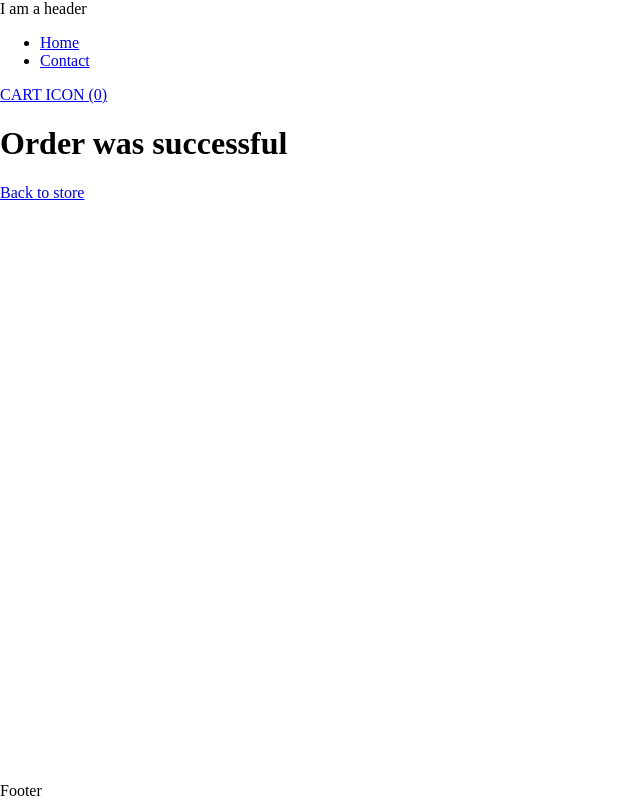
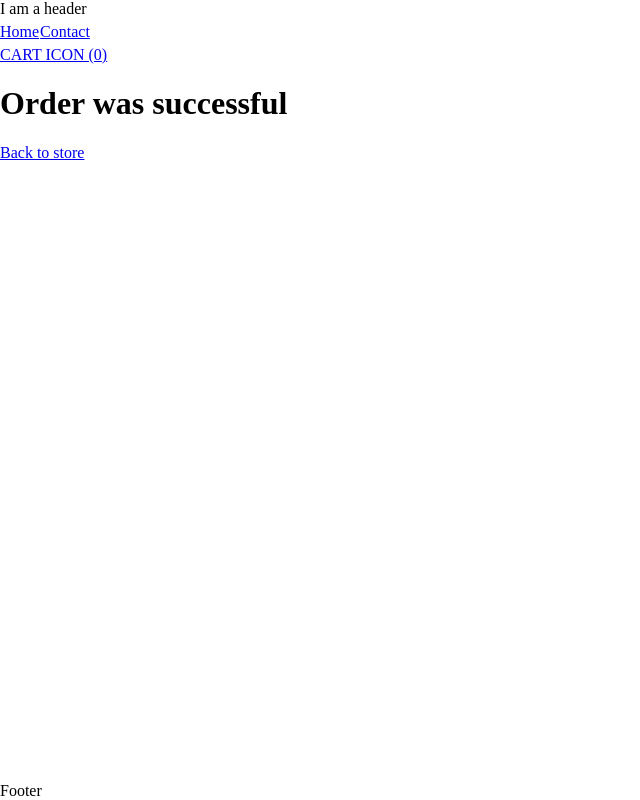
Before and after one commit to Lodoen/online-shop, a React (Vite) app: page /checkoutSuccess in a window 1280 px wide. Shown: the whole page, without its empty margins (0-640 px from the left). Built offline with nearby package versions, Linux system fonts and the light colour scheme.

Commit message:
Adds nav styling

```diff
--- a/src/components/ui/Nav/index.jsx
+++ b/src/components/ui/Nav/index.jsx
@@ -1,8 +1,10 @@
 import { Link } from "react-router-dom";
+
+import * as S from "./index.styles";
 
 export default function Nav() {
   return (
-    <nav>
+    <S.Nav>
       <ul>
         <li>
           <Link to="/">Home</Link>
@@ -11,6 +13,6 @@ export default function Nav() {
           <Link to="/contact">Contact</Link>
         </li>
       </ul>
-    </nav>
+    </S.Nav>
   );
 }
--- /dev/null
+++ b/src/components/ui/Nav/index.styles.js
@@ -0,0 +1,30 @@
+import styled from "styled-components";
+
+export const Nav = styled.nav`
+  ul {
+    list-style-type: none;
+    padding: 0;
+    margin: 0;
+
+    li {
+      padding: 5px 0;
+      display: flex;
+      align-items: center;
+      justify-content: center;
+      text-align: center;
+      border-bottom: 1px solid #fff;
+    }
+  }
+
+  @media screen and (min-width: ${({ theme }) => theme.screen.small}) {
+    ul {
+      display: flex;
+      flex-direction: row;
+
+      li {
+        border-right: 1px solid #fff;
+        border-bottom: 0;
+      }
+    }
+  }
+`;
```
